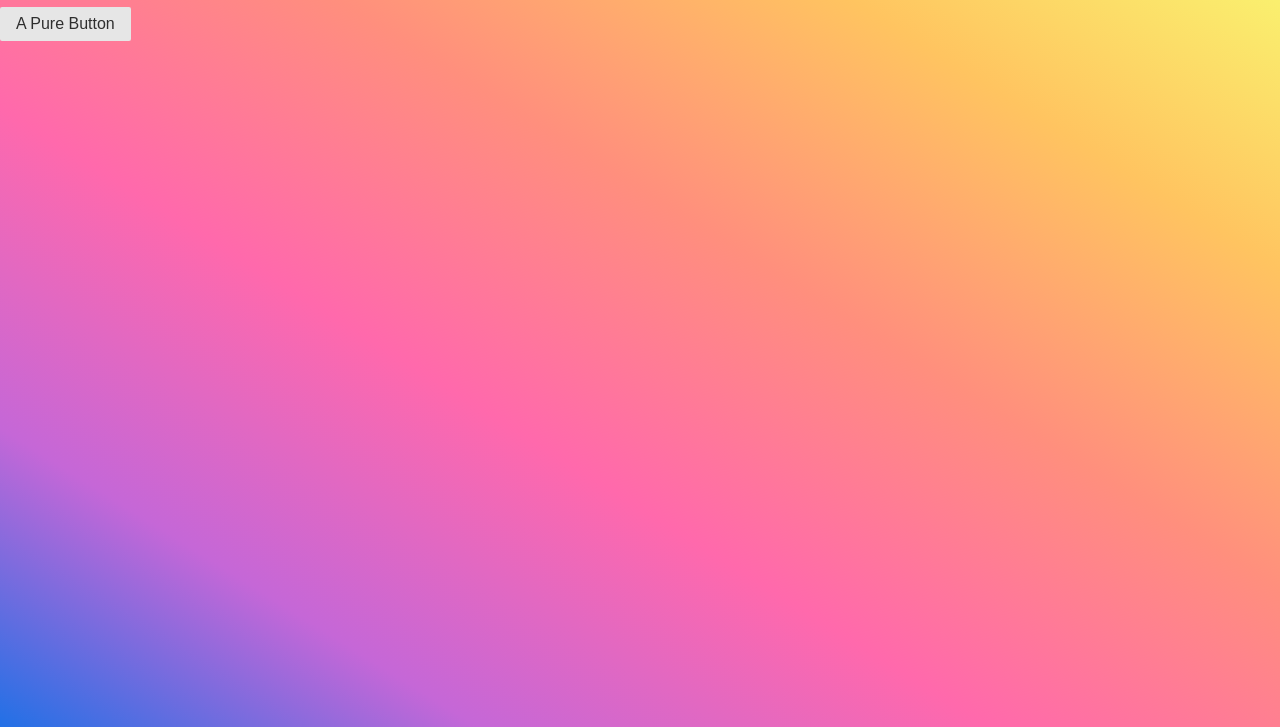
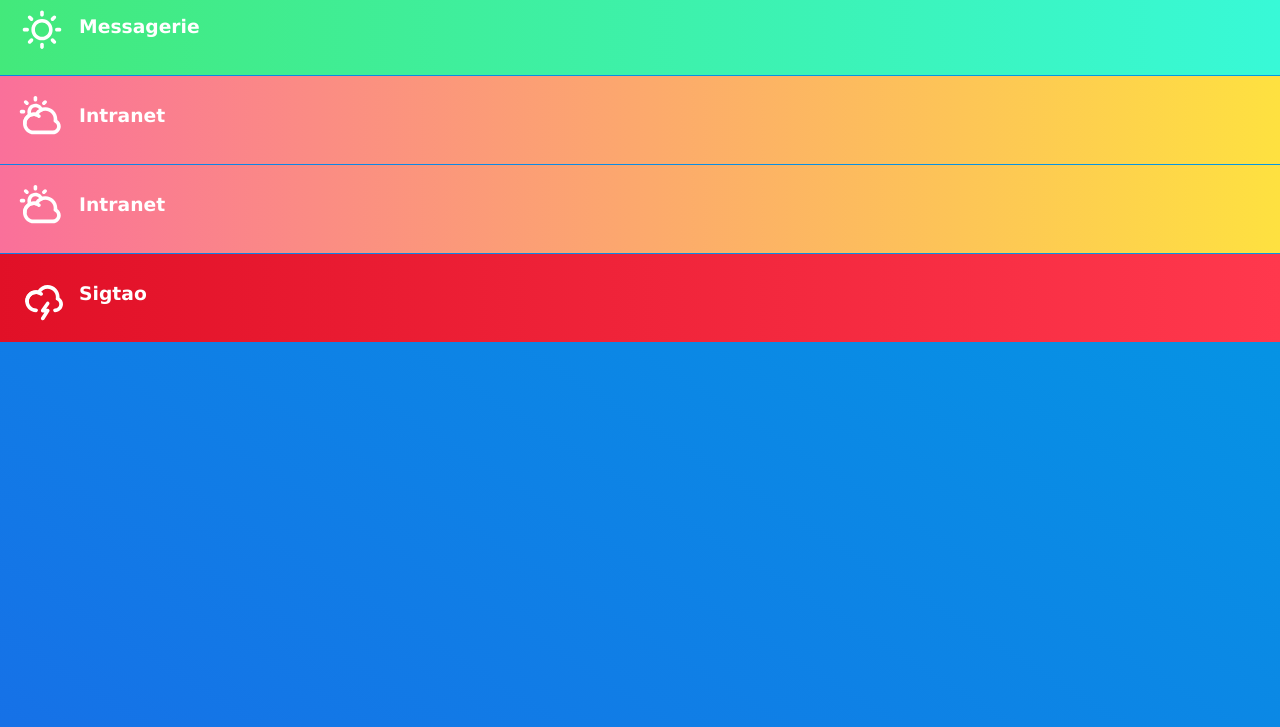
Before and after one commit to teebow/mds, an Electron app: page src/index.html in a window 1280 px wide. Shown: the part 73-800 px from the top of the page. Drawn offline with Linux system fonts and the light colour scheme.

Commit message:
layout and style

```diff
--- a/src/index.html
+++ b/src/index.html
@@ -11,7 +11,46 @@
     <div id="container">
         <h1>Météo des services</h1>
         <div id="services-list">
-            <button class="pure-button">A Pure Button</button>
+			<div class="service service-status-up">
+				<div class="service-item">
+					<div class="pure-u">
+						<img alt="service is up" class="service-avatar" src="../assets/sun.svg" width="64" height="64">
+					</div>
+					<div class="pure-u-3-4">
+						<h3 class="service-name">Messagerie</h3>
+					</div>
+				</div>
+			</div>
+			<div class="service service-status-degraded">
+				<div class="service-item">
+					<div class="pure-u">
+						<img alt="service is up" class="service-avatar" src="../assets/cloud.svg" width="64" height="64">
+					</div>
+					<div class="pure-u-3-4">
+						<h3 class="service-name">Intranet</h3>
+					</div>
+				</div>
+			</div>
+			<div class="service service-status-degraded">
+				<div class="service-item">
+					<div class="pure-u">
+						<img alt="service is up" class="service-avatar" src="../assets/cloud.svg" width="64" height="64">
+					</div>
+					<div class="pure-u-3-4">
+						<h3 class="service-name">Intranet</h3>
+					</div>
+				</div>
+			</div>
+			<div class="service service-status-down">
+				<div class="service-item">
+					<div class="pure-u">
+						<img alt="service is up" class="service-avatar" src="../assets/thunder.svg" width="64" height="64">
+					</div>
+					<div class="pure-u-3-4">
+						<h3 class="service-name">Sigtao</h3>
+					</div>
+				</div>
+			</div>
         </div>
     </div>
   </body>
--- a/styles/mds.css
+++ b/styles/mds.css
@@ -8,9 +8,9 @@ body {
     height: 100%;
     padding: 0;
     margin: 0;
-    font-family: Rubik, sans-serif;
     overflow: hidden;
     background-color: #FFFFFF;
+	color: #ffffff;
     -webkit-overflow-scrolling: touch;
     -webkit-user-select: none;  /* Chrome all / Safari all */
     -moz-user-select: none;     /* Firefox all */
@@ -21,5 +21,102 @@ body {
 #container {
     width: 100%;
     height: 100%;
-    background-image: linear-gradient(to right top, #1671e7, #c567d7, #ff69ac, #ff8f7d, #ffc460, #f9f871);
+    background-image: linear-gradient(to right top, #1671e7, #009fe3);/*, #f9f871);*/
+	overflow: hidden;
 }
+
+h1 {
+	font-size:24px;
+	text-align:center;
+}
+
+.service {
+	height:88px;
+	width:100%;
+	color: #ffffff;
+	font-size: 16px;
+    font-family: Verdana, Geneva, Tahoma, sans-serif;
+	margin-top: 1px;
+	position: relative;
+	z-index: 1; /* matters! */
+	overflow:hidden;
+}
+
+
+
+.service-item {
+	padding: 10px 10px;
+	pointer-events: none;
+}
+
+.service-name {
+	vertical-align:middle;
+}
+
+.service-status-icon {
+	vertical-align:middle;
+}
+
+.service-status-up {
+	/* background-color:#25c196; */
+	background-image: linear-gradient(to left, #43e97b 0%, #38f9d7 100%);
+}
+
+
+.service-status-up::before {
+  content: "";
+  position: absolute;
+  top: 0;
+  left: 0;
+  width: 200%;
+  height: 100%;
+  background: linear-gradient(
+    to right,
+	#43e97b 0%,
+    #38f9d7 50%
+  );
+  transition: transform 0.4s;
+  z-index: -1;
+}
+
+
+
+.service-status-degraded {
+	/* background-color:#d53f04; */
+	background-image: linear-gradient(to left, #fa709a 0%, #fee140 100%);
+}
+
+
+.service-status-degraded::before {
+  content: "";
+  position: absolute;
+  top: 0;
+  left: 0;
+  width: 200%;
+  height: 100%;
+  background: linear-gradient(to right, #fa709a 0%, #fee140 50%);
+  transition: transform 0.4s;
+  z-index: -1;
+}
+
+.service-status-down {
+	/* background-color:#ea0053; */
+	background-image: linear-gradient(to right, #E11027 0%, #FF384D 100%)
+}
+
+.service-status-down::before {
+  content: "";
+  position: absolute;
+  top: 0;
+  left: 0;
+  width: 200%;
+  height: 100%;
+  background: linear-gradient(to right, #E11027 0%, #FF384D 50%);
+  transition: transform 0.4s;
+  z-index: -1;
+}
+
+
+.service:hover::before {
+  transform: translateX(-50%);
+}
```
Also changed, not shown: assets/cloud.svg (added), assets/sun.svg (added), assets/thunder.svg (added), index.html (added).
